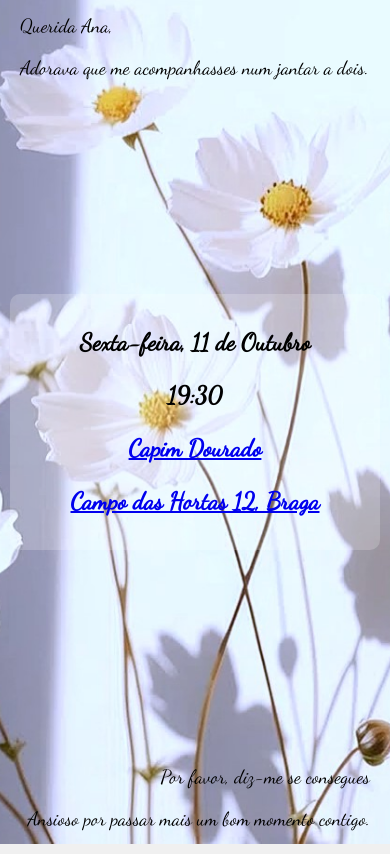
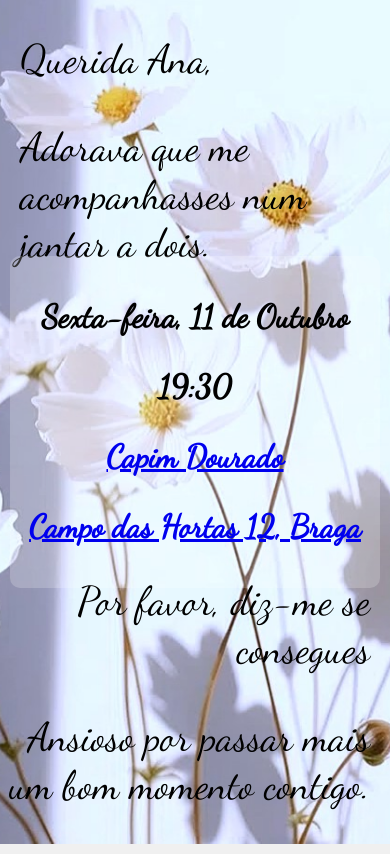
Before and after one commit to joaomorgado01/dinner_invitation, a plain HTML site: page index.html in a window 390 px wide. Drawn offline with Linux system fonts and the light colour scheme.

Commit message:
Update index.html

```diff
--- a/index.html
+++ b/index.html
@@ -67,11 +67,11 @@
     }
 
     .date-time-location p {
-        font-size: 2.3em;
+        font-size: 2.5em;
     }
 
     .top-left p, .bottom-right p {
-        font-size: 2.2em;
+        font-size: 2.3em;
     }
     }
 
@@ -81,11 +81,11 @@
     }
 
     .date-time-location p {
-        font-size: 1.75em;
+        font-size: 2.2em;
     }
 
     .top-left p, .bottom-right p {
-        font-size: 1.5em;
+        font-size: 2em;
     }
 }
 
@@ -96,11 +96,11 @@
     }
 
     .date-time-location p {
-        font-size: 1.5em;
+        font-size: 2em;
     }
 
     .top-left p, .bottom-right p {
-        font-size: 1.2em;
+        font-size: 2.5em;
     }
 }
 
```
